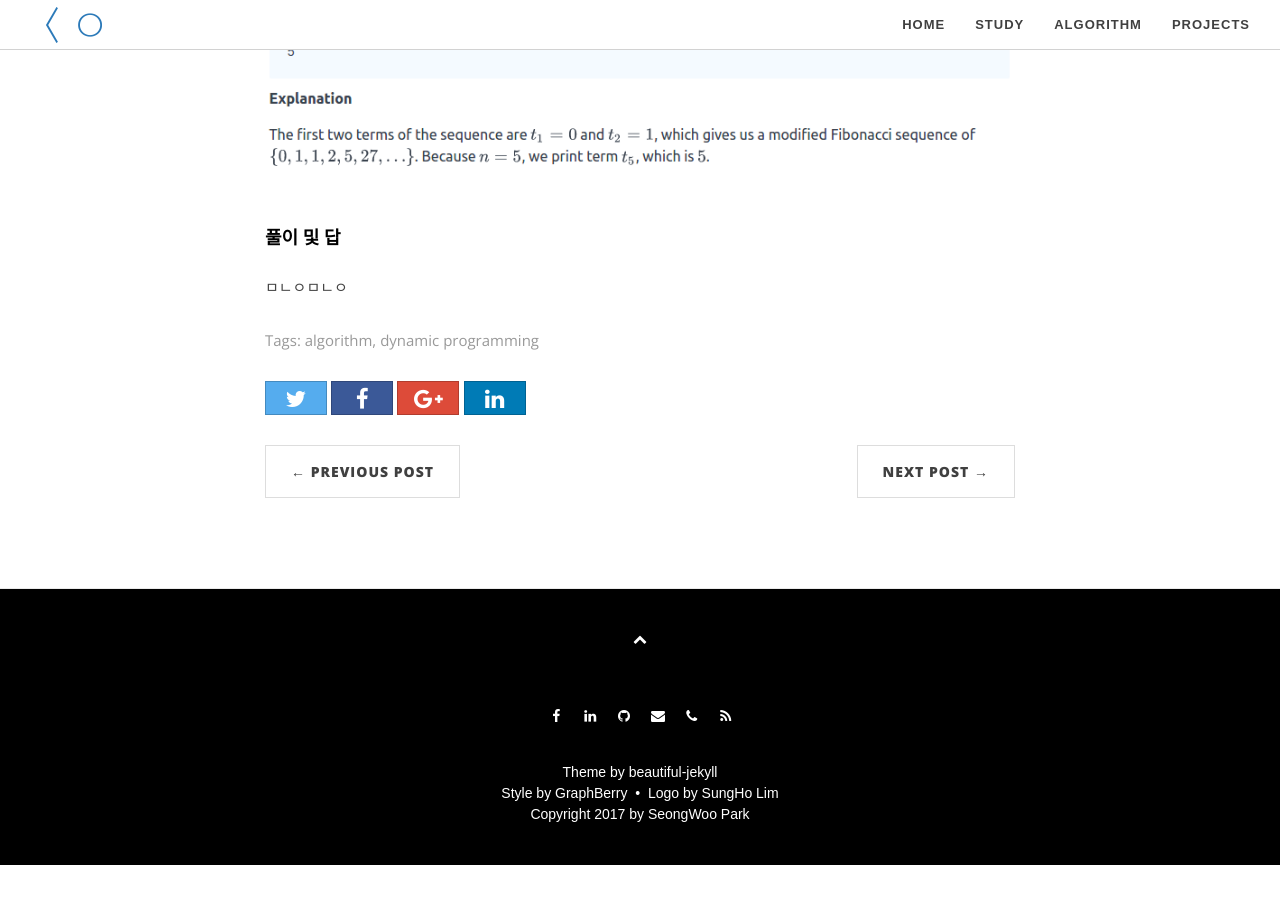
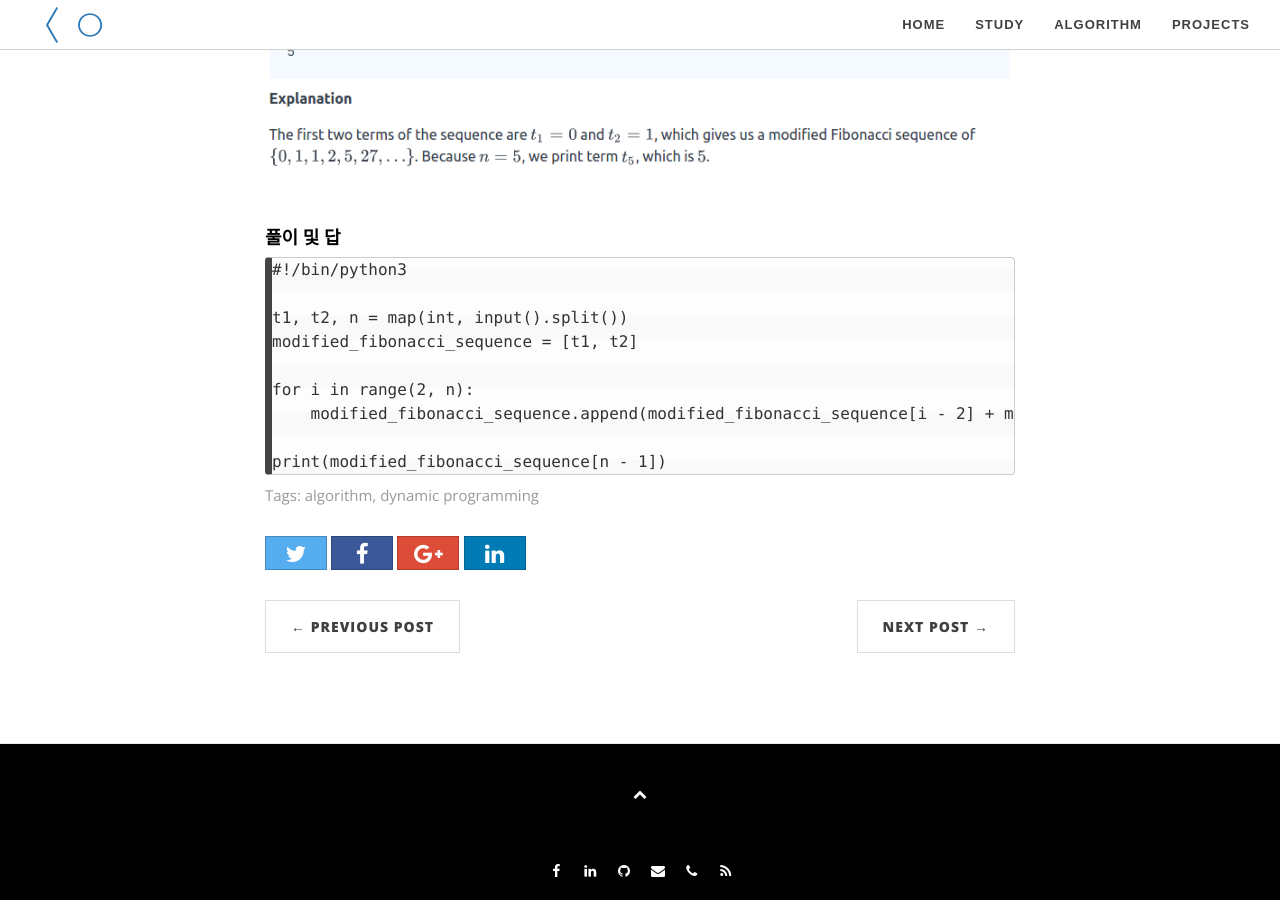
Before and after one commit to seongwoopark/seongwoopark.github.io, a Jekyll site: the page built from _posts/2017-07-01-algorithm-fibonacci-modified.md, in a window 1280 px wide and 900 px high, scrolled down 1096 px. Built offline with Jekyll 4.4.1, drawn with Linux system fonts in a browser that asks for light colours; nearby versions of some CDN libraries; comment, search, counter and statistics services are not loaded; before the commit the page ends 1961 px from its top, so only the background shows below that.

Commit message:
solve the algorithm problem

````diff
--- a/_posts/2017-07-01-algorithm-fibonacci-modified.md
+++ b/_posts/2017-07-01-algorithm-fibonacci-modified.md
@@ -7,9 +7,18 @@ tags: [algorithm, dynamic programming]
 ---
 
 <h4>문제</h4>
-
 ![envrionment_vars](https://github.com/seongwoopark/seongwoopark.github.io/blob/master/img/2017-07-01-algorithm-fibonacci-modified_1.png?raw=true)<br /><br />
 ![envrionment_vars](https://github.com/seongwoopark/seongwoopark.github.io/blob/master/img/2017-07-01-algorithm-fibonacci-modified_2.png?raw=true)<br /><br />
 
 <h4>풀이 및 답</h4>
-ㅁㄴㅇㅁㄴㅇ
+```
+#!/bin/python3
+
+t1, t2, n = map(int, input().split())
+modified_fibonacci_sequence = [t1, t2]
+
+for i in range(2, n):
+    modified_fibonacci_sequence.append(modified_fibonacci_sequence[i - 2] + modified_fibonacci_sequence[i - 1] * modified_fibonacci_sequence[i - 1])
+
+print(modified_fibonacci_sequence[n - 1])
+```
````
